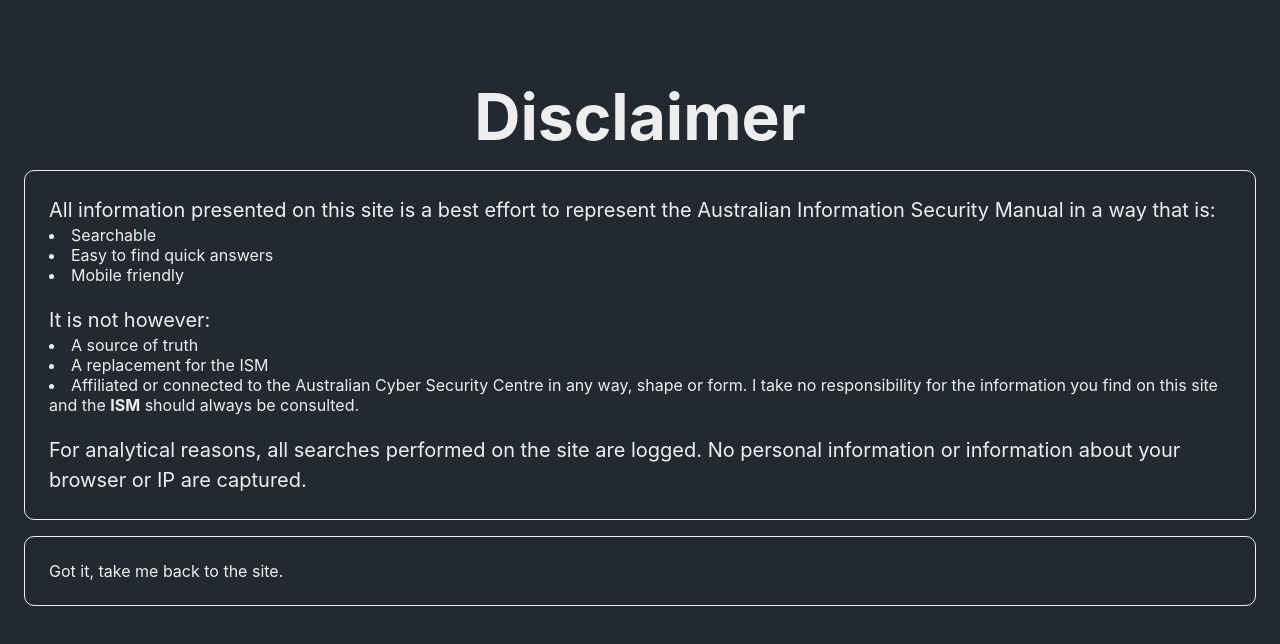
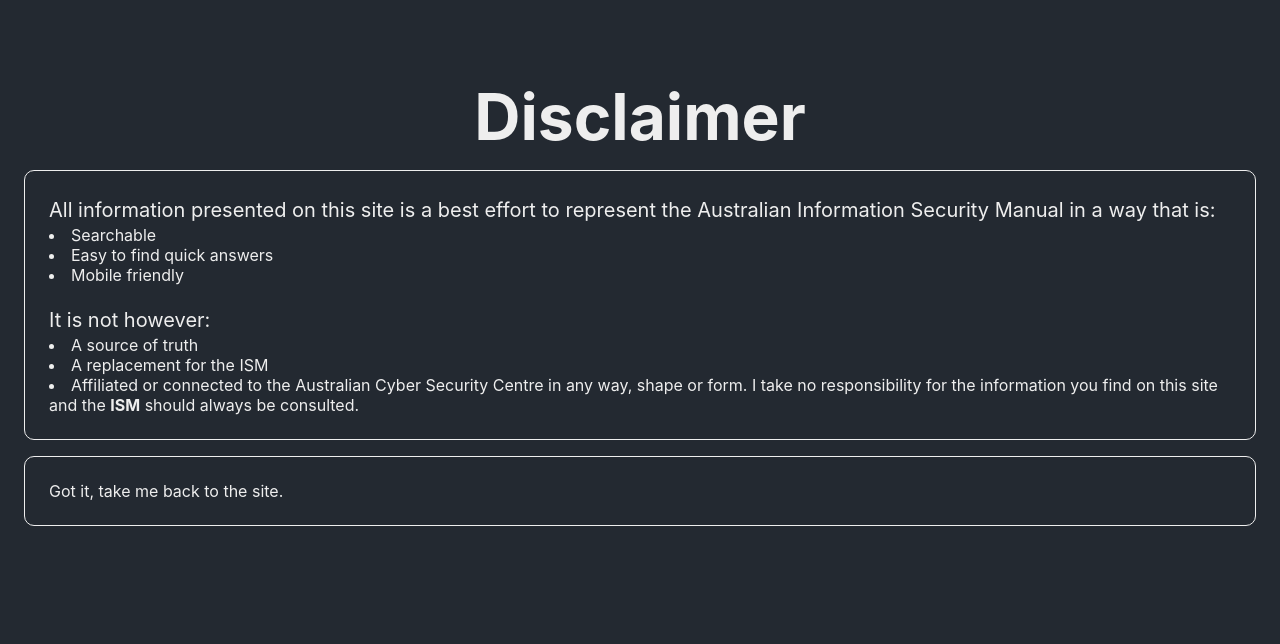
Before and after one commit to jusso-dev/ISMSearch, a Next.js app: page /disclaimer in a window 1280 px wide. Shown: the top 644 px of the page. Built offline with nearby package versions, Linux system fonts and the light colour scheme; no server answers.

Commit message:
Added feature toggle for logging search results

```diff
--- a/pages/api/ism.js
+++ b/pages/api/ism.js
@@ -8,6 +8,8 @@
     origin: `${process.env.CORS_DOMAIN ?? 'http://localhost:3000'}`
   })
 )
+
+
 
 /*
   Helper function to record search queries for analytics.
@@ -74,7 +76,9 @@
 
   try {
     // log search result
-    await recordSearchResult(searchQuery)
+    if (process.env.FEATURE_TOGGLE_LOG_SEARCHES === 'true') {
+      await recordSearchResult(searchQuery)
+    }
     const search = await index.search(searchQuery, { limit: queryLimit, filters: searchFilters })
     return res.status(200).json(search)
   }
--- a/pages/disclaimer.js
+++ b/pages/disclaimer.js
@@ -19,8 +19,6 @@
                         <li>A source of truth</li>
                         <li>A replacement for the ISM</li>
                         <li>Affiliated or connected to the Australian Cyber Security Centre in any way, shape or form. I take no responsibility for the information you find on this site and the <strong><a href='https://cyber.gov.au/ism' target='_blank'>ISM</a></strong> should always be consulted.</li>
-                        <br />
-                        <p>For analytical reasons, all searches performed on the site are logged. No personal information or information about your browser or IP are captured.</p>
                     </div>
 
                     <div className={styles.card}>
```
